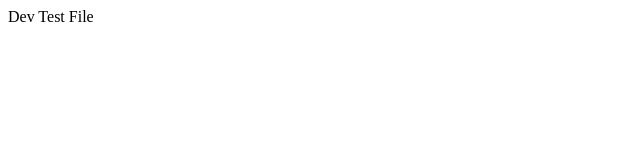
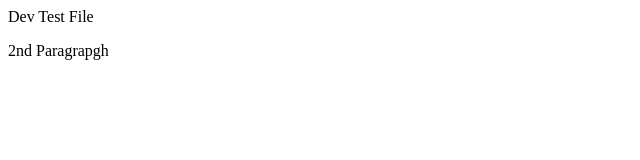
Before and after one commit to latheep/DEV-Test, a plain HTML site: page index.html in a window 1280 px wide. Shown: the full height of the page, 0-640 px from the left. Drawn offline with Linux system fonts and the light colour scheme.

Commit message:
Updated First Step

```diff
--- a/index.html
+++ b/index.html
@@ -5,5 +5,6 @@
 </head>
 <body>
 Dev Test File
+<p> 2nd Paragrapgh</p>
 </body>
 </html>
```
